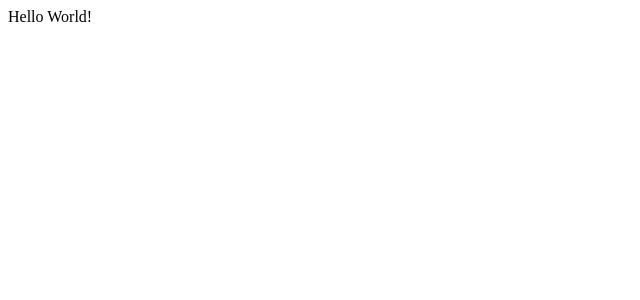
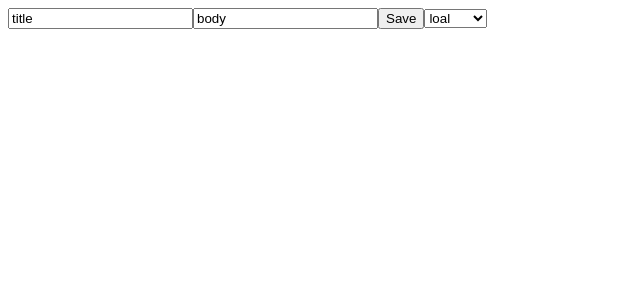
Before and after one commit to dmkur/react-BASIS, a React (Create React App) app: page / in a window 1280 px wide. Shown: the top 300 px of the page, without its empty margins (0-640 px from the left). Built offline with nearby package versions, Linux system fonts and the light colour scheme.

Commit message:
Lesson 4

```diff
--- a/package.json
+++ b/package.json
@@ -9,7 +9,8 @@
     "react": "^18.2.0",
     "react-dom": "^18.2.0",
     "react-scripts": "5.0.1",
-    "web-vitals": "^2.1.4"
+    "web-vitals": "^2.1.4",
+    "react-hook-form": "^7.33.1"
   },
   "scripts": {
     "start": "react-scripts start",
--- a/src/App.js
+++ b/src/App.js
@@ -1,10 +1,58 @@
+import {useState} from "react";
+import {useForm} from "react-hook-form";
 
 function App() {
-  return (
-    <div>
-      Hello World!
-    </div>
-  );
+    // useForm
+    // register - register name and follow to input
+    // handleSubmit - back obj of inputs with register
+    // formState - can catch errors in options
+    const {register, handleSubmit, formState: {errors}} = useForm({
+        defaultValues: {
+            title: 'title',
+            body: 'body'
+        }
+    })
+
+    function submit(obj) {
+        console.log(obj)
+    }
+
+    let usersIds = [
+        {id:1, name:'loal'},
+        {id:2, name:'loal'},
+        {id:3, name:'loal'},
+        {id:4, name:'loal'},
+        {id:5, name:'lo1212'},
+        {id:6, name:'loa1``l'},
+        {id:7, name:'loal'},
+        {id:8, name:'loaasl'},
+    ]
+
+    return (
+        <div>
+            <form onSubmit={handleSubmit(submit)}>
+                <input type={'text'} {...register('title', {required: true})}/>
+                {errors.title && <span>field is required</span>}
+                <input type={'text'} {...register("body")}/>
+                <button>Save</button>
+
+                <select {...register('userId')}>
+                    {/*<option value={'1'}>1</option>*/}
+                    {/*<option value={'2'}>2</option>*/}
+                    {/*<option value={'3'}>3</option>*/}
+                    {/*<option value={'4'}>5</option>*/}
+                    {/*<option value={'6'}>6</option>*/}
+                    {/*<option value={'7'}>7</option>*/}
+                    {/*<option value={'8'}>8</option>*/}
+                    {/*<option value={'9'}>9</option>*/}
+                    {/*<option value={'10'}>10</option>*/}
+
+                    {usersIds.map(value => <option key={value.id} value={value.id}>{value.name}</option>)}
+                </select>
+            </form>
+
+        </div>
+    );
 }
 
 export default App;
```
Also changed, not shown: 1 other file (tests, documents, lock files or other folders).
